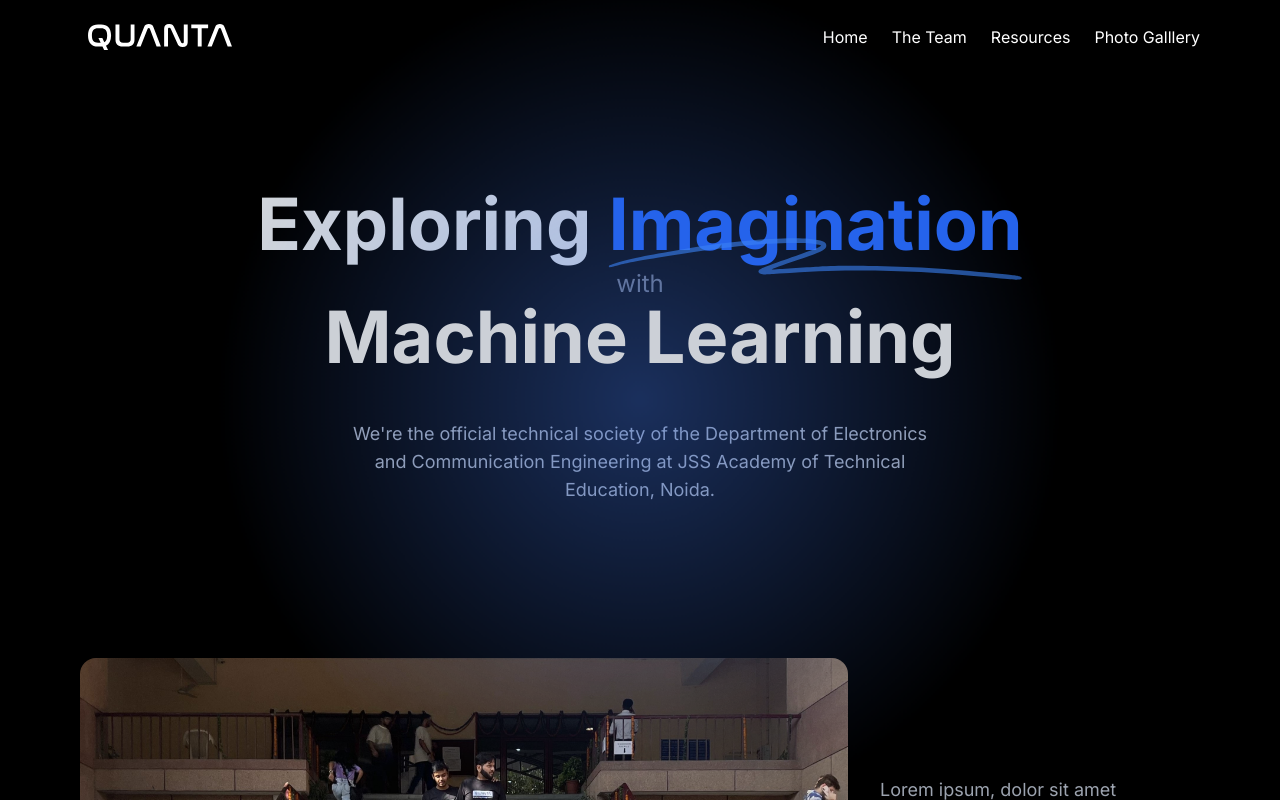
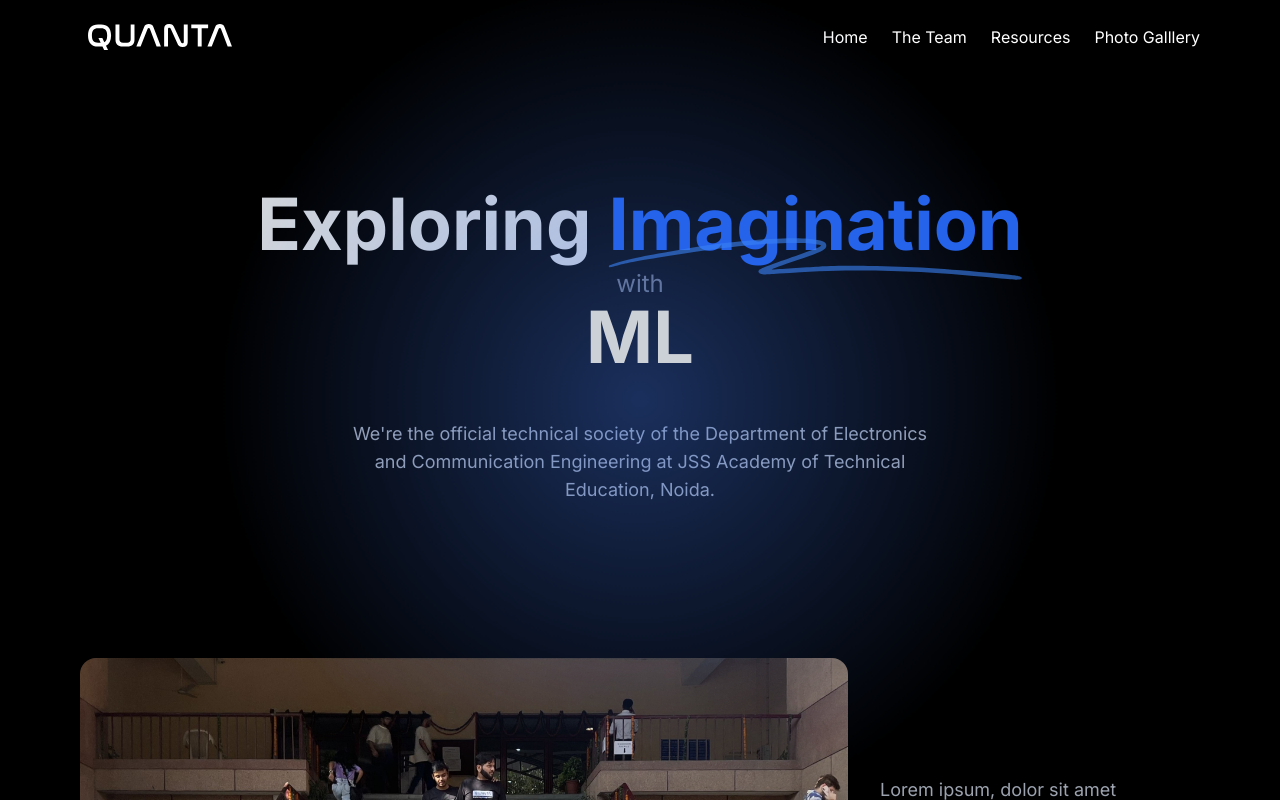
Before and after one commit to thisisamish/quanta, a Next.js app: page / in a window 1280 px wide. Shown: the top 800 px of the page. Built offline with nearby package versions, Linux system fonts and the light colour scheme.

Commit message:
fix: tech names

```diff
--- a/app/components/TechChangeEffect.tsx
+++ b/app/components/TechChangeEffect.tsx
@@ -3,7 +3,7 @@
 import * as motion from '../lib/framer';
 import { useEffect, useState } from 'react';
 
-const words = ['Robotics', 'Machine Learning', 'Arduino', 'Figma', 'React'];
+const words = ['Robotics', 'ML', 'Arduino', 'Figma', 'React'];
 
 const TechChangeEffect = () => {
 	const [word, setWord] = useState(words[0]);
```
